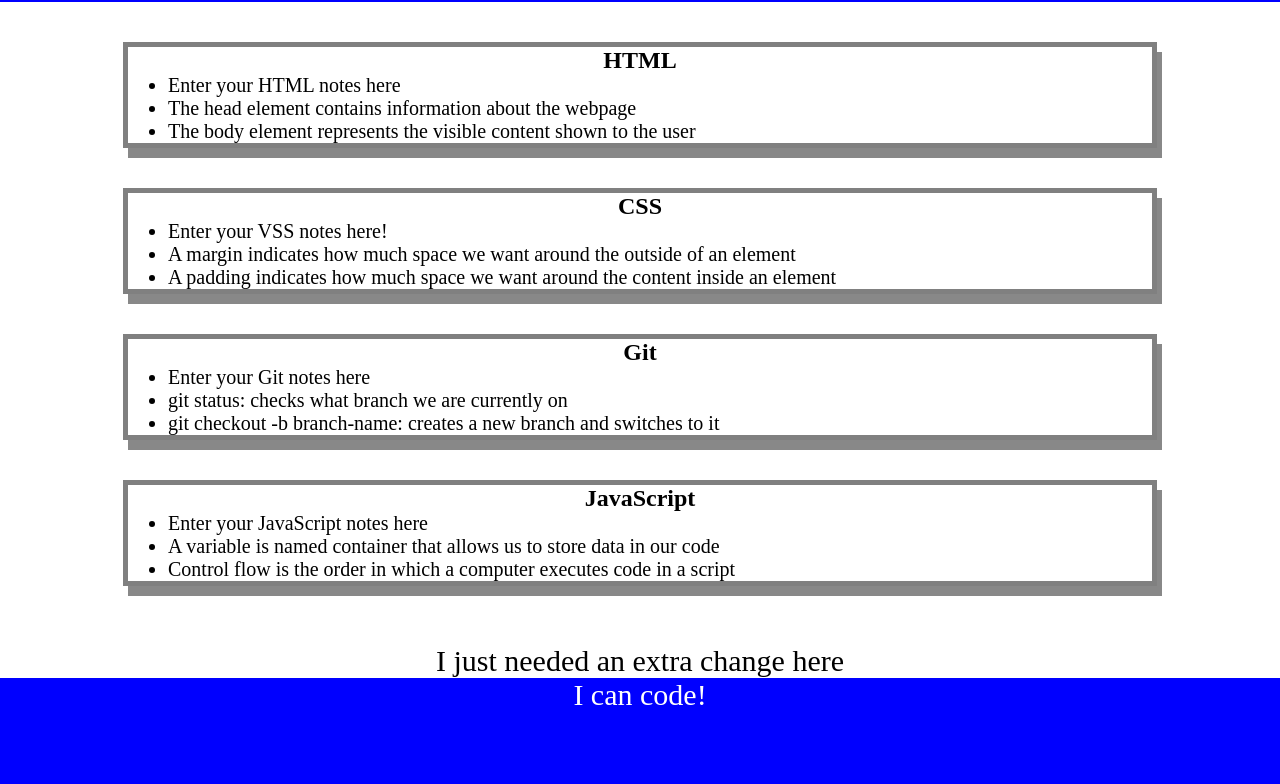
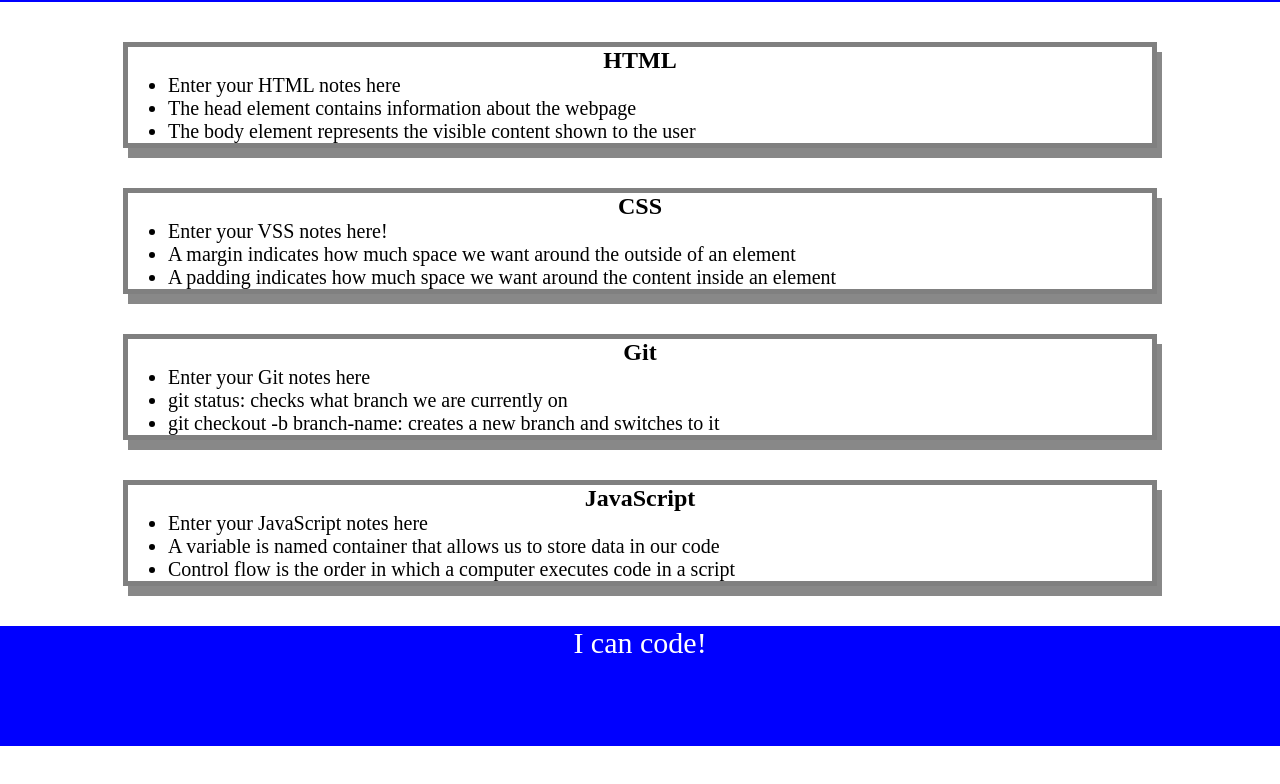
Before and after one commit to nobrien1996/prework-study-guide, a plain HTML site: page prework-study-guide/index.html in a window 1280 px wide. Shown: the part 118-902 px from the top of the page. After the commit the page ends 864 px from the top, so only its background shows below. Drawn offline with Linux system fonts and the light colour scheme; a script that the page names is missing.

Commit message:
Changes to README

```diff
--- a/prework-study-guide/index.html
+++ b/prework-study-guide/index.html
@@ -46,8 +46,6 @@
           <li>Control flow is the order in which a computer executes code in a script</li>
         </ul>
               </section>
-              <br>
-              <p>I just needed an extra change here</p>
     </main>
 
     <footer>
```
